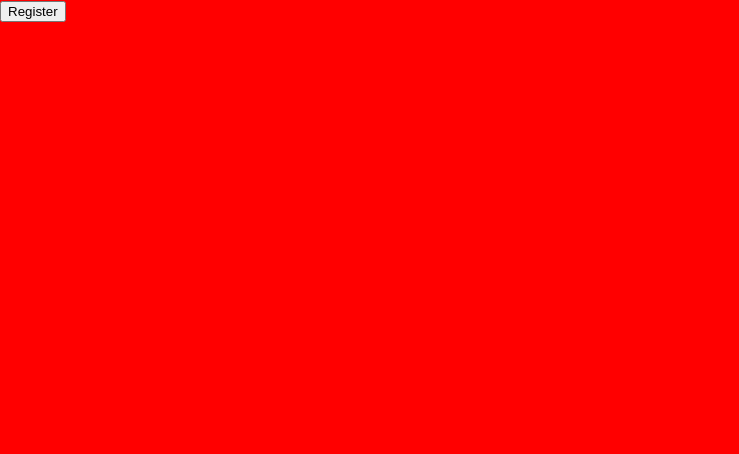
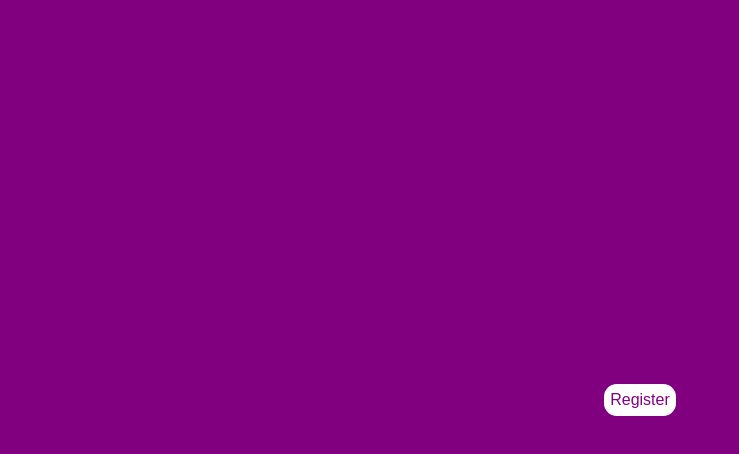
Before and after one commit to akaditya394/popup-form, a React (Create React App) app: page / in a window 1280 px wide. Shown: the top 454 px of the page, without its empty margins (0-739 px from the left). Built offline with nearby package versions, Linux system fonts and the light colour scheme.

Commit message:
button created

```diff
--- a/src/components/Button/Button.jsx
+++ b/src/components/Button/Button.jsx
@@ -2,7 +2,11 @@ import React from "react";
 
 function Button(props) {
   return (
-    <button type={props.type} onClick={props.onClick}>
+    <button
+      className={props.className}
+      type={props.type}
+      onClick={props.onClick}
+    >
       {props.children}
     </button>
   );
--- a/src/pages/Home/Home.jsx
+++ b/src/pages/Home/Home.jsx
@@ -6,7 +6,7 @@ import Button from "../../components/Button/Button";
 function Home() {
   return (
     <div className={styles.main}>
-      <div><Button>Register</Button></div>
+      <div><Button className={styles.button}>Register</Button></div>
     </div>
   );
 }
--- a/src/pages/Home/Home.module.css
+++ b/src/pages/Home/Home.module.css
@@ -1,5 +1,28 @@
 .main{
     height: 100vh;
     width: 100vw;
-    background-color:red;
+    background-color:purple;
+    display: flex;
+    flex-direction: column;
+    align-items: center;
+    justify-content: center;
 }
+
+.button{
+    font-size: 1rem;
+    color:purple;
+    background-color:white;
+    border-radius:0.8rem;
+    outline: none;
+    border:none;
+    height: 2rem;
+    width: auto;
+    transition: all 0.5s;
+}
+
+.button:hover{
+    cursor:pointer;
+    background-color:purple;
+    color:white;
+    border:2px solid white;
+}
```
